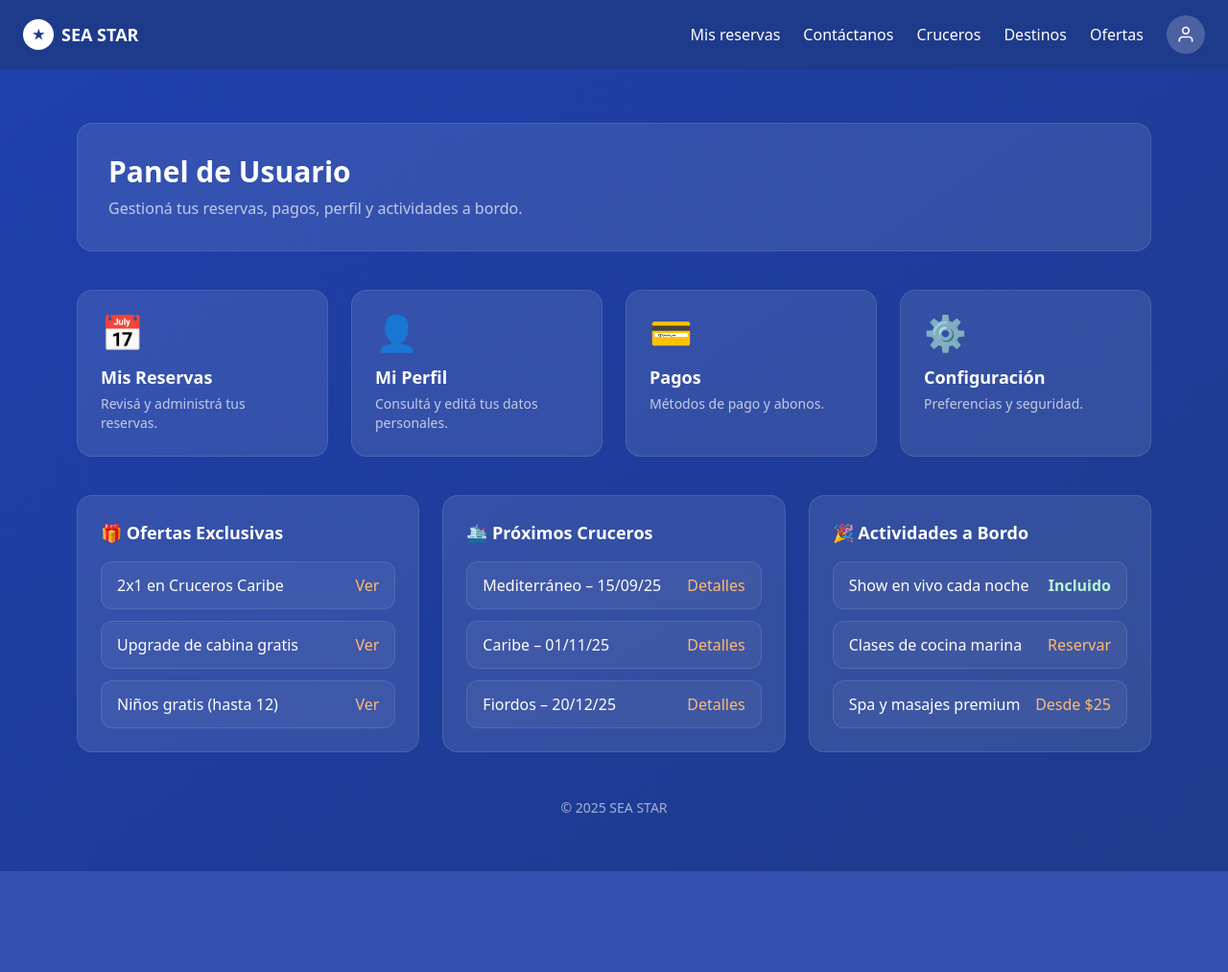
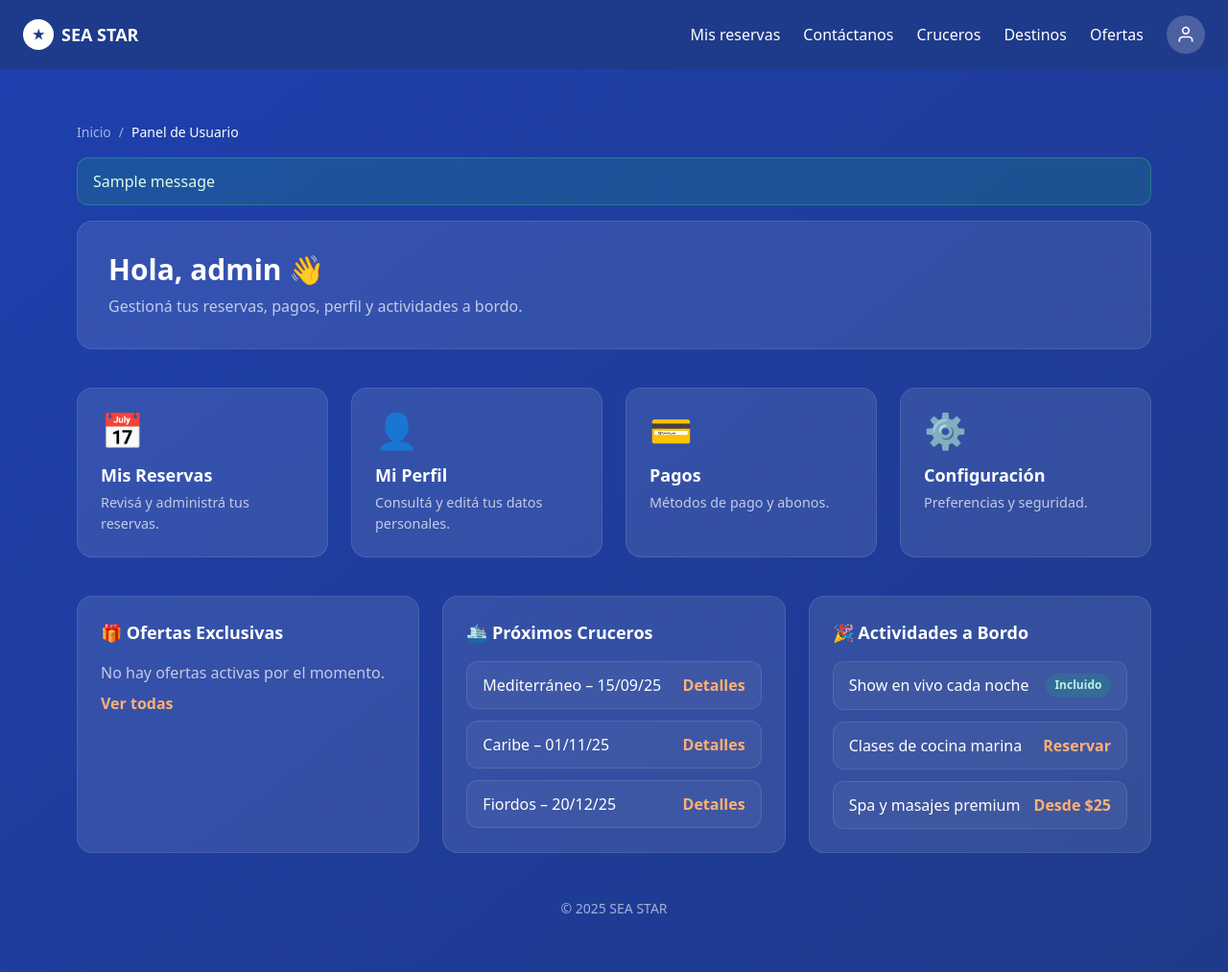
Before and after one commit to Villada-PG3/trabajo-practico-integrador-compania-naviera, a Django app: page /menu/ in a window 1280 px wide. Shown: the whole page at 96% size. Before the commit the page ends 908 px from the top, so only its background shows below. Run offline with Django 5.2, Linux system fonts and the light colour scheme; a user stored in the database is signed in; data comes from the database, SQL or seed files in the repository; tables that the repository leaves empty hold one stand-in row (values such as "Sample post"); one stand-in notice (Sample message) is shown; some libraries are stand-ins or nearby versions.

Commit message:
commit rolo menu user4

```diff
--- a/compania_naviera/compania_naviera/templates/menu_user.html
+++ b/compania_naviera/compania_naviera/templates/menu_user.html
@@ -5,100 +5,183 @@
 {% block content %}
 <main class="max-w-6xl mx-auto px-4 py-8">
 
+  <!-- Breadcrumb muy simple -->
+  <nav aria-label="breadcrumb" class="text-sm text-white/60 mb-4">
+    <ol class="flex items-center gap-2">
+      <li><a href="{% url 'home' %}" class="hover:underline focusable">Inicio</a></li>
+      <li aria-hidden="true">/</li>
+      <li class="text-white">Panel de Usuario</li>
+    </ol>
+  </nav>
+
+  <!-- Mensajes de Django -->
+  {% if messages %}
+  <section aria-live="polite" class="mb-4 space-y-2">
+    {% for message in messages %}
+      <div class="rounded-xl px-4 py-3 border
+                  {% if 'success' in message.tags %} bg-green-500/15 text-green-100 border-green-400/30
+                  {% elif 'warning' in message.tags %} bg-amber-500/15 text-amber-100 border-amber-400/30
+                  {% elif 'error' in message.tags %} bg-red-500/15 text-red-100 border-red-400/30
+                  {% else %} bg-white/10 text-white border-white/20 {% endif %}">
+        {{ message }}
+      </div>
+    {% endfor %}
+  </section>
+  {% endif %}
+
   <!-- Encabezado -->
   <section class="rounded-2xl border border-white/10 bg-white/10 p-6 md:p-8 mb-10">
-    <h1 class="text-2xl md:text-3xl font-semibold mb-2">Panel de Usuario</h1>
+    <h1 class="text-2xl md:text-3xl font-semibold mb-2">
+      Hola, {{ request.user.first_name|default:request.user.username }} 👋
+    </h1>
     <p class="text-white/70">Gestioná tus reservas, pagos, perfil y actividades a bordo.</p>
   </section>
 
   <!-- Accesos rápidos -->
   <section class="grid grid-cols-1 sm:grid-cols-2 lg:grid-cols-4 gap-6 mb-10">
-    <a href="{% url 'mis_reservas' %}" class="block rounded-2xl border border-white/10 bg-white/10 p-6 hover:bg-white/15 hover:border-white/20 transition">
+    <a href="{% url 'mis_reservas' %}" class="card">
       <div class="text-4xl mb-3">📅</div>
       <h2 class="text-lg font-semibold mb-1">Mis Reservas</h2>
-      <p class="text-white/70 text-sm">Revisá y administrá tus reservas.</p>
+      <p class="card-sub">Revisá y administrá tus reservas.</p>
     </a>
 
-    <a href="{% url 'editar_perfil' %}" class="block rounded-2xl border border-white/10 bg-white/10 p-6 hover:bg-white/15 hover:border-white/20 transition">
+    <a href="{% url 'editar_perfil' %}" class="card">
       <div class="text-4xl mb-3">👤</div>
       <h2 class="text-lg font-semibold mb-1">Mi Perfil</h2>
-      <p class="text-white/70 text-sm">Consultá y editá tus datos personales.</p>
+      <p class="card-sub">Consultá y editá tus datos personales.</p>
     </a>
 
-    <!-- NUEVA SECCIÓN DE PAGOS -->
-    <a href="{% url 'pagos' %}" class="block rounded-2xl border border-white/10 bg-white/10 p-6 hover:bg-white/15 hover:border-white/20 transition">
+    <a href="{% url 'pagos' %}" class="card">
       <div class="text-4xl mb-3">💳</div>
       <h2 class="text-lg font-semibold mb-1">Pagos</h2>
-      <p class="text-white/70 text-sm">Métodos de pago y abonos.</p>
+      <p class="card-sub">Métodos de pago y abonos.</p>
     </a>
 
-    <a href="{% url 'cambiar_contrasenia' %}" class="block rounded-2xl border border-white/10 bg-white/10 p-6 hover:bg-white/15 hover:border-white/20 transition">
+    <a href="{% url 'cambiar_contrasenia' %}" class="card">
       <div class="text-4xl mb-3">⚙️</div>
       <h2 class="text-lg font-semibold mb-1">Configuración</h2>
-      <p class="text-white/70 text-sm">Preferencias y seguridad.</p>
+      <p class="card-sub">Preferencias y seguridad.</p>
     </a>
   </section>
 
   <!-- Novedades -->
   <section class="grid grid-cols-1 lg:grid-cols-3 gap-6">
+
     <!-- Ofertas -->
-    <div class="rounded-2xl border border-white/10 bg-white/10 p-6">
-      <h3 class="text-lg font-semibold mb-4">🎁 Ofertas Exclusivas</h3>
+    <div class="panel">
+      <h3 class="panel-title">🎁 Ofertas Exclusivas</h3>
+      {% with ofertas_list=ofertas|default:None %}
+      {% if ofertas_list %}
         <ul class="space-y-3">
-        <li class="flex justify-between items-center rounded-xl border border-white/10 bg-white/5 px-4 py-3">
-          <span>2x1 en Cruceros Caribe</span>
-          <a href="{% url 'ofertas' %}" class="text-orange-300 hover:underline">Ver</a>
+          {% for o in ofertas_list %}
+          <li class="row">
+            <span>{{ o.titulo }}</span>
+            <a href="{% url 'ofertas' %}" class="link">Ver</a>
           </li>
-        <li class="flex justify-between items-center rounded-xl border border-white/10 bg-white/5 px-4 py-3">
-          <span>Upgrade de cabina gratis</span>
-          <a href="{% url 'ofertas' %}" class="text-orange-300 hover:underline">Ver</a>
-        </li>
-        <li class="flex justify-between items-center rounded-xl border border-white/10 bg-white/5 px-4 py-3">
-          <span>Niños gratis (hasta 12)</span>
-          <a href="{% url 'ofertas' %}" class="text-orange-300 hover:underline">Ver</a>
-        </li>
+          {% endfor %}
         </ul>
+      {% else %}
+        <p class="empty">No hay ofertas activas por el momento.</p>
+        <a href="{% url 'ofertas' %}" class="link mt-2 inline-block">Ver todas</a>
+      {% endif %}
+      {% endwith %}
     </div>
 
     <!-- Próximos cruceros -->
-    <div class="rounded-2xl border border-white/10 bg-white/10 p-6">
-      <h3 class="text-lg font-semibold mb-4">🛳️ Próximos Cruceros</h3>
+    <div class="panel">
+      <h3 class="panel-title">🛳️ Próximos Cruceros</h3>
+      {% with cruceros_list=cruceros|default:None %}
+      {% if cruceros_list %}
         <ul class="space-y-3">
-        <li class="flex justify-between items-center rounded-xl border border-white/10 bg-white/5 px-4 py-3">
+          {% for c in cruceros_list %}
+          <li class="row">
+            <span>{{ c.nombre }} – {{ c.fecha|date:"d/m/Y" }}</span>
+            <a href="{% url 'cruceros' %}" class="link">Detalles</a>
+          </li>
+          {% endfor %}
+        </ul>
+      {% else %}
+        <ul class="space-y-3">
+          <li class="row">
             <span>Mediterráneo – 15/09/25</span>
-          <a href="{% url 'cruceros' %}" class="text-orange-300 hover:underline">Detalles</a>
+            <a href="{% url 'cruceros' %}" class="link">Detalles</a>
           </li>
-        <li class="flex justify-between items-center rounded-xl border border-white/10 bg-white/5 px-4 py-3">
+          <li class="row">
             <span>Caribe – 01/11/25</span>
-          <a href="{% url 'cruceros' %}" class="text-orange-300 hover:underline">Detalles</a>
+            <a href="{% url 'cruceros' %}" class="link">Detalles</a>
           </li>
-        <li class="flex justify-between items-center rounded-xl border border-white/10 bg-white/5 px-4 py-3">
+          <li class="row">
             <span>Fiordos – 20/12/25</span>
-          <a href="{% url 'cruceros' %}" class="text-orange-300 hover:underline">Detalles</a>
+            <a href="{% url 'cruceros' %}" class="link">Detalles</a>
           </li>
         </ul>
+      {% endif %}
+      {% endwith %}
     </div>
 
     <!-- Actividades -->
-    <div class="rounded-2xl border border-white/10 bg-white/10 p-6">
-      <h3 class="text-lg font-semibold mb-4">🎉 Actividades a Bordo</h3>
+    <div class="panel">
+      <h3 class="panel-title">🎉 Actividades a Bordo</h3>
+      {% with acts_list=actividades|default:None %}
+      {% if acts_list %}
         <ul class="space-y-3">
-        <li class="flex justify-between items-center rounded-xl border border-white/10 bg-white/5 px-4 py-3">
+          {% for a in acts_list %}
+          <li class="row">
+            <span>{{ a.nombre }}</span>
+            {% if a.incluido %}
+              <span class="badge">Incluido</span>
+            {% else %}
+              <a href="{% url 'crear_reserva' %}" class="link">Reservar</a>
+            {% endif %}
+          </li>
+          {% endfor %}
+        </ul>
+      {% else %}
+        <ul class="space-y-3">
+          <li class="row">
             <span>Show en vivo cada noche</span>
-          <span class="text-green-200 font-semibold">Incluido</span>
+            <span class="badge">Incluido</span>
           </li>
-        <li class="flex justify-between items-center rounded-xl border border-white/10 bg-white/5 px-4 py-3">
+          <li class="row">
             <span>Clases de cocina marina</span>
-          <a href="{% url 'crear_reserva' %}" class="text-orange-300 hover:underline">Reservar</a>
+            <a href="{% url 'crear_reserva' %}" class="link">Reservar</a>
           </li>
-        <li class="flex justify-between items-center rounded-xl border border-white/10 bg-white/5 px-4 py-3">
+          <li class="row">
             <span>Spa y masajes premium</span>
-          <a href="{% url 'contacto' %}" class="text-orange-300 hover:underline">Desde $25</a>
+            <a href="{% url 'contacto' %}" class="link">Desde $25</a>
           </li>
         </ul>
+      {% endif %}
+      {% endwith %}
     </div>
   </section>
 
   <p class="text-center text-sm text-white/60 mt-12">&copy; 2025 SEA STAR</p>
 </main>
+
+<!-- Estilos mínimos para focus y micro-animaciones -->
+<style>
+  .card{
+    display:block;border:1px solid rgba(255,255,255,.1);background:rgba(255,255,255,.1);
+    padding:1.5rem;border-radius:1rem;transition:transform .15s ease, background .15s ease, border-color .15s ease
+  }
+  .card:hover{ transform:translateY(-2px); background:rgba(255,255,255,.15); border-color:rgba(255,255,255,.2) }
+  .card-sub{ color:rgba(255,255,255,.7); font-size:.9rem }
+
+  .panel{ border:1px solid rgba(255,255,255,.1); background:rgba(255,255,255,.1); border-radius:1rem; padding:1.5rem }
+  .panel-title{ font-size:1.125rem; font-weight:600; margin-bottom:1rem }
+
+  .row{
+    display:flex; justify-content:space-between; align-items:center;
+    border:1px solid rgba(255,255,255,.1); background:rgba(255,255,255,.05);
+    border-radius:.75rem; padding:.75rem 1rem
+  }
+  .link{ color:#ffb073; text-decoration:none; font-weight:600 }
+  .link:hover{ text-decoration:underline }
+  .badge{ background:rgba(16,185,129,.2); color:#b8f3dc; font-weight:700; padding:.2rem .6rem; border-radius:999px; font-size:.75rem }
+  .empty{ color:rgba(255,255,255,.7) }
+
+  .focusable{ outline:none }
+  .focusable:focus{ outline:3px solid #ffb073; outline-offset:2px; border-radius:.5rem }
+</style>
 {% endblock %}
```
Lines whose indentation alone changed are shown as unchanged.
